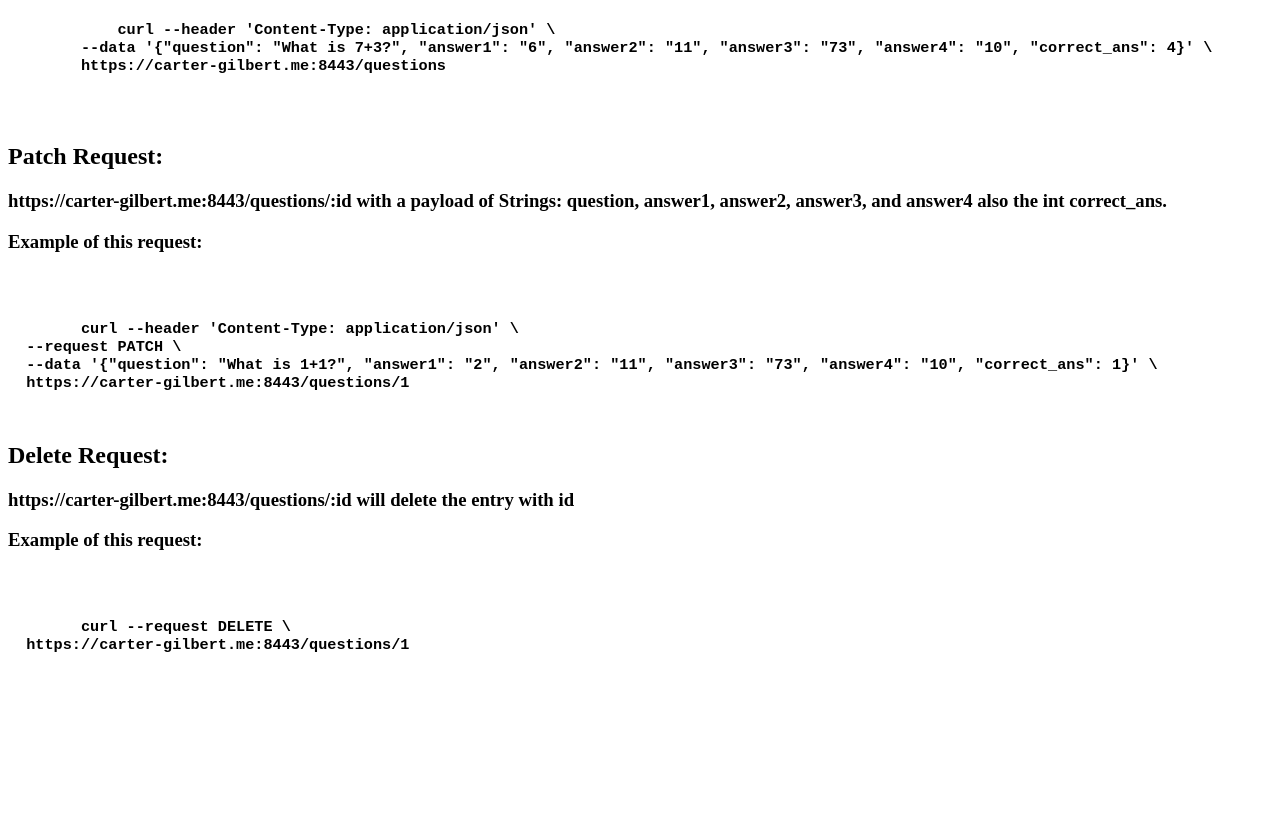
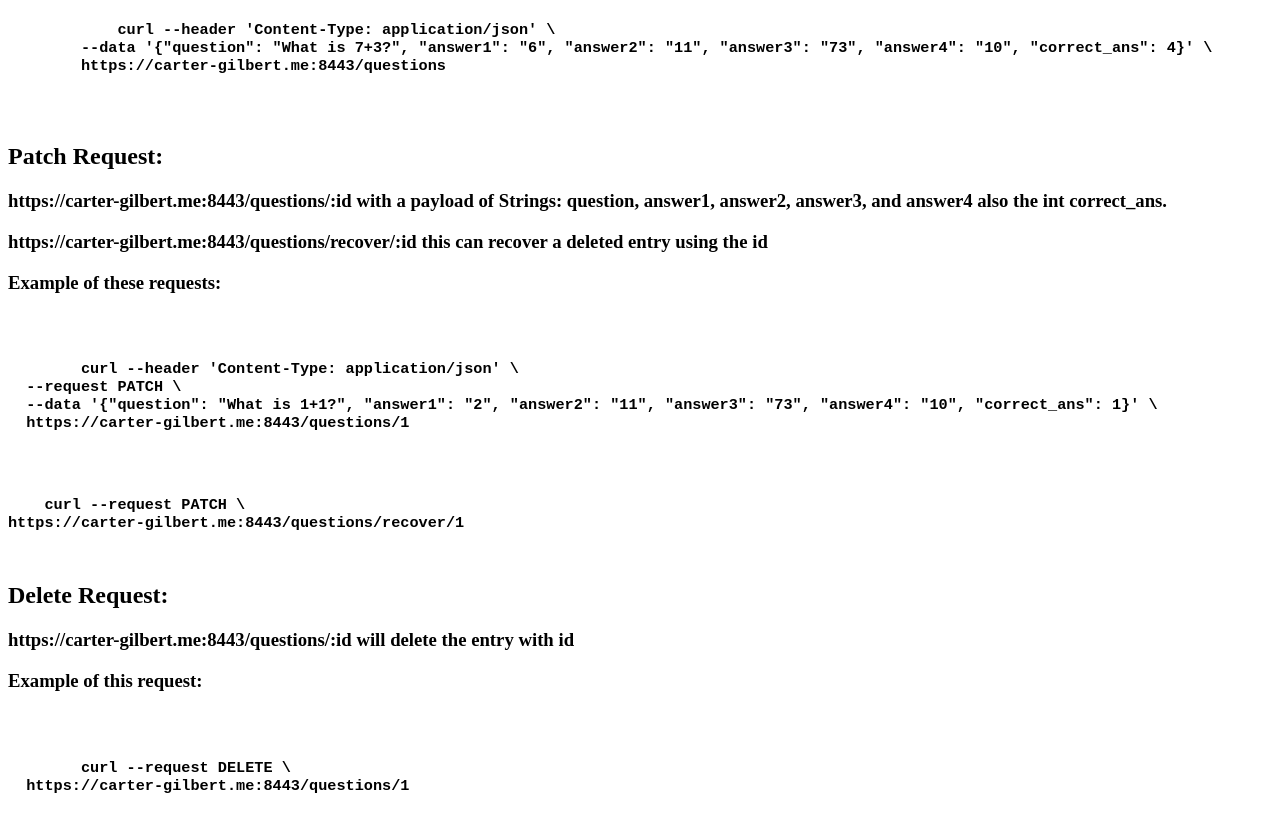
Before and after one commit to Carter-gilbert/347Project2, a website: page report.html in a window 1280 px wide. Shown: the part 946-1778 px from the top of the page. Before the commit the page ends 1644 px from the top, so only its background shows below. Drawn offline with Linux system fonts and the light colour scheme.

Commit message:
add more to report

```diff
--- a/report.html
+++ b/report.html
@@ -58,13 +58,18 @@
 
     <h2>Patch Request:</h2>
     <h3>https://carter-gilbert.me:8443/questions/:id with a payload of Strings: question, answer1, answer2, answer3, and answer4 also the int correct_ans.</h3>
-    <h3>Example of this request:</h3>
+    <h3>https://carter-gilbert.me:8443/questions/recover/:id this can recover a deleted entry using the id</h3>
+    <h3>Example of these requests:</h3>
     <pre>
     <h3>
         curl --header 'Content-Type: application/json' \
   --request PATCH \
   --data '{"question": "What is 1+1?", "answer1": "2", "answer2": "11", "answer3": "73", "answer4": "10", "correct_ans": 1}' \
   https://carter-gilbert.me:8443/questions/1
+</h3>
+<h3>
+    curl --request PATCH \
+https://carter-gilbert.me:8443/questions/recover/1
 </h3>
 </pre>
 
```
